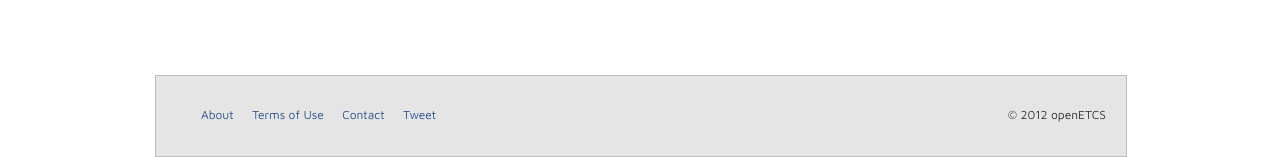
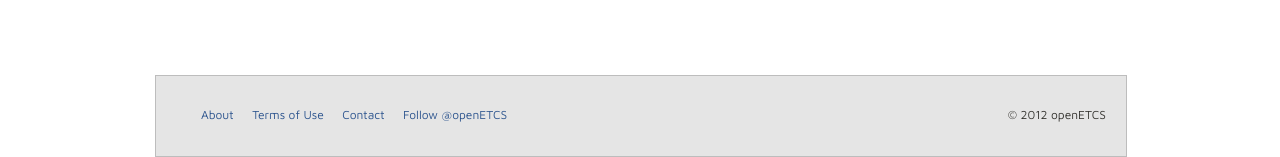
Before and after one commit to openETCS/openetcs.github.com, a Jekyll site: the page built from index.html, in a window 1280 px wide. Shown: the part 1325-1482 px from the top of the page. Built offline with Jekyll 4.4.1, drawn with Linux system fonts in a browser that asks for light colours; comment, search, counter and statistics services are not loaded.

Commit message:
Update default.html

```diff
--- a/_layouts/default.html
+++ b/_layouts/default.html
@@ -108,7 +108,7 @@
           <li><a href="/about">About</a></li>
           <li><a href="/termsofuse">Terms of Use</a></li>
           <li><a href="/contact">Contact</a></li>
-          <li><a href="https://twitter.com/share" class="twitter-share-button" data-via="openETCS">Tweet</a>
+          <li><a href="https://twitter.com/openETCS" class="twitter-follow-button" data-show-count="false" data-show-screen-name="false">Follow @openETCS</a>
 <script>!function(d,s,id){var js,fjs=d.getElementsByTagName(s)[0],p=/^http:/.test(d.location)?'http':'https';if(!d.getElementById(id)){js=d.createElement(s);js.id=id;js.src=p+'://platform.twitter.com/widgets.js';fjs.parentNode.insertBefore(js,fjs);}}(document, 'script', 'twitter-wjs');</script></li>
         </ul>
         <span id="copyright"> &copy; 2012 openETCS </span>
```
